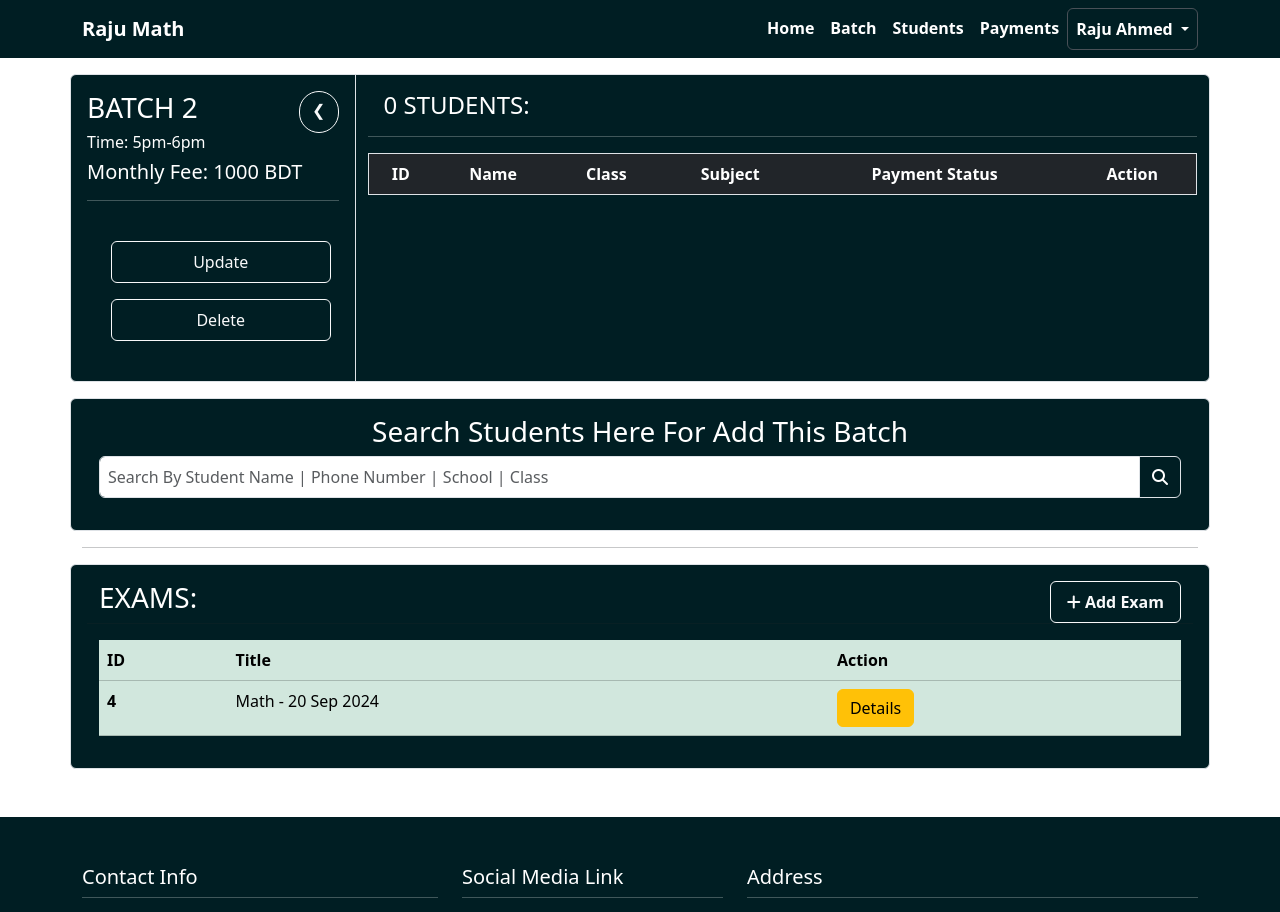
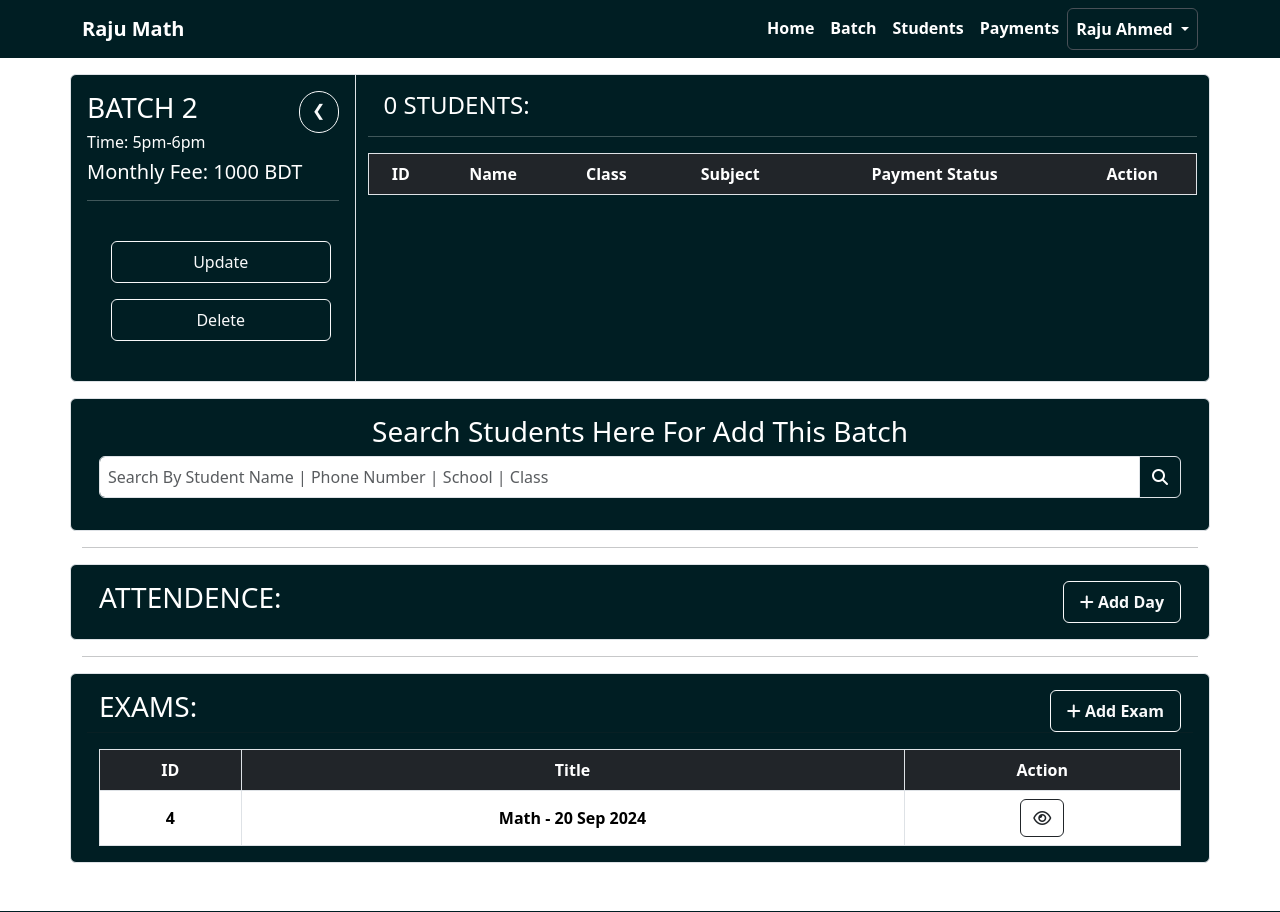
Before and after one commit to shahidafridi-swe/raju_math, a Django app: page /batches/batch_details/2/ in a window 1280 px wide. Shown: the top 912 px of the page. Run offline with Django 5.2, Linux system fonts and the light colour scheme; a user stored in the database is signed in; data comes from the database, SQL or seed files in the repository; both versions use the stored data as it was after the commit; lists and menus that the app fills with data are empty; some libraries are stand-ins or nearby versions.

Commit message:
add attendance day

```diff
--- a/batches/admin.py
+++ b/batches/admin.py
@@ -1,5 +1,6 @@
 from django.contrib import admin
-from .models import Batch
+from .models import Batch, Attendance
 
 
 admin.site.register(Batch)
+admin.site.register(Attendance)
--- a/batches/forms.py
+++ b/batches/forms.py
@@ -1,8 +1,18 @@
 from django import forms
-
-from .models import Batch
+from django.utils import timezone
+from .models import Batch,Attendance
 
 class BatchForm(forms.ModelForm):
     class Meta:
         model = Batch
         fields = ('title', 'level', 'day', 'time', 'fee')
+
+
+
+class AttendanceDateForm(forms.Form):
+    date = forms.DateField(widget=forms.TextInput(attrs={'type': 'date'}), initial=timezone.now)
+
+class AttendanceUpdateForm(forms.ModelForm):
+    class Meta:
+        model = Attendance
+        fields = ['is_attend']
--- a/batches/models.py
+++ b/batches/models.py
@@ -12,5 +12,16 @@ class Batch(models.Model):
     is_active = models.BooleanField(default=True)
     fee = models.IntegerField()
 
+    attendances = models.ManyToManyField('Attendance', blank=True, related_name="batches")
+
     def __str__(self) -> str:
         return self.title
+
+
+class Attendance(models.Model):
+    student = models.ForeignKey(Student, on_delete=models.CASCADE)
+    batch = models.ForeignKey(Batch, on_delete=models.CASCADE)
+    date = models.DateField()
+    is_attend = models.BooleanField(default=False)
+    def __str__(self):
+        return f"{self.student.user.first_name} - {self.batch.title} - {self.date} - {'Attended' if self.is_attend else 'Unattended'}"
--- a/batches/templates/batches/batch_details.html
+++ b/batches/templates/batches/batch_details.html
@@ -119,33 +119,88 @@
 </div>
 <hr>
 
+{% comment %} Attendence Part Start {% endcomment %}
+<div class="row border rounded p-3 bg-banner">
+    <div class='d-flex justify-content-between'>
+        <h3 class='text-uppercase text-white'>Attendence:</h3>
+        <button class="btn btn-outline-light fw-bold px-3" data-bs-toggle="modal" data-bs-target="#addAttendanceDayModal">
+            <i class="fa-solid fa-plus"></i> Add Day
+        </button>
+
+        <!-- Add Attendance Day Modal -->
+        <div class="modal fade" id="addAttendanceDayModal" data-bs-backdrop="static" data-bs-keyboard="false" tabindex="-1" aria-labelledby="addAttendanceDayModalLabel" aria-hidden="true">
+            <div class="modal-dialog">
+                <div class="modal-content border border-light rounded">
+                    <div class="modal-header brand-color">
+                        <h1 class="modal-title fs-5 text-white" id="addAttendanceDayModalLabel">Add Attendance Day</h1>
+                        <button type="button" class="btn-close bg-danger" data-bs-dismiss="modal" aria-label="Close"></button>
+                    </div>
+                    <div class="modal-body bg-banner p-3">
+                        <form method="POST" action="{% url 'batch_details' batch.id %}">
+                            {% csrf_token %}
+                            {{ attendance_form|crispy }}
+                            <button type="submit" class="btn btn-light">Add Attendance</button>
+                        </form>
+                    </div>
+                </div>
+            </div>
+        </div>
+        <!-- Add Attendance Day Modal end-->
+    </div>
+        {% if attendances %}
+    <div class="table-responsive">
+        <table class="table table-hover table-bordered align-middle text-center m-0">
+            <thead>
+                <tr>
+                    <th class="bg-dark text-white" scope="col">ID</th>
+                    <th class="bg-dark text-white" scope="col">Title</th>
+                    <th class="bg-dark text-white" scope="col">Action</th>
+                </tr>
+            </thead>
+            <tbody>
+                {% for attendance in attendances %}
+                <tr>
+                    <th class="my-text" scope="row">a</th>
+                    <td class="my-text">b</td>
+                    <td class="my-text">
+                        <a class="btn btn-outline-dark" href=""><i class="fa-regular fa-eye"></i></a>
+                    </td>
+                </tr>
+                {% endfor %}
+            </tbody>
+        </table>
+    </div>
+    {% endif %}
+
+</div>
+
+<hr>
 
 
+{% comment %} Exam Part Start {% endcomment %}
 <div class="row border rounded p-3 bg-banner">
     <div class='d-flex justify-content-between'>
         <h3 class='text-uppercase text-white'>Exams:</h3>
         <button class="btn btn-outline-light fw-bold px-3" data-bs-toggle="modal" data-bs-target="#addExamFormModal"><i class="fa-solid fa-plus"></i> Add Exam</button>
-
-
     </div>
     <hr>
     {% if exams %}
     <div class="container table-responsive">
-        <table class="table table-success table-hover">
+        <table class="table table-hover table-bordered align-middle text-center m-0">
             <thead>
                 <tr>
-                    <th scope="col">ID</th>
-                    <th scope="col">Title</th>
-                    <th scope="col">Action</th>
+                    <th class="bg-dark text-white" scope="col">ID</th>
+                    <th class="bg-dark text-white" scope="col">Title</th>
+                    <th class="bg-dark text-white" scope="col">Action</th>
                 </tr>
             </thead>
             <tbody>
                 {% for exam in exams %}
                 <tr>
-                    <th scope="row">{{ exam.id }}</th>
-                    <td>{{ exam.title }}</td>
-                    <td>
-                        <a class="btn btn-warning" href={% url "exam_details" exam.id %}>Details</a>
+                    <th class="my-text" scope="row">{{ exam.id }}</th>
+                    <td class="my-text">{{ exam.title }}</td>
+                    <td class="my-text">
+                        <a class="btn btn-outline-dark" href={% url "exam_details" exam.id %}><i class="fa-regular fa-eye"></i></a>
                     </td>
                 </tr>
                 {% endfor %}
@@ -161,12 +216,12 @@
 <!-- Add Exam Form Modal -->
 <div class="modal fade" id="addExamFormModal" data-bs-backdrop="static" data-bs-keyboard="false" tabindex="-1" aria-labelledby="addExamFormModalLabel" aria-hidden="true">
     <div class="modal-dialog">
-        <div class="modal-content">
+        <div class="modal-content border border-light rounded">
             <div class="modal-header brand-color ">
                 <h1 class="modal-title fs-5 text-white" id="addExamFormModalLabel">Add Exam Form</h1>
                 <button type="button" class="btn-close bg-danger" data-bs-dismiss="modal" aria-label="Close"></button>
             </div>
-            <div class="modal-body bg-banner p-3">
+            <div class="modal-body bg-banner p-3 ">
                 <form method="POST" action="">
                     {% csrf_token %}
                     {{ exam_form|crispy }}
--- a/batches/views.py
+++ b/batches/views.py
@@ -1,6 +1,6 @@
 from django.shortcuts import render, redirect,get_object_or_404
-from .models import Batch
-from .forms import BatchForm
+from .models import Batch, Attendance
+from .forms import BatchForm, AttendanceDateForm, AttendanceUpdateForm
 from students.models import Student
 from django.db.models import Q,Count
 from django.contrib import messages
@@ -30,13 +30,12 @@ def batches(request):
         'search_query': search_query
     }
     return render(request, 'batches/batches.html', context)
-
-
 @user_passes_test(superuser_required, login_url='home')
 def batchDetails(request, id):
     batch = get_object_or_404(Batch, id=id)
     search_query = request.GET.get('search_query', '')
 
+    # Handle student search
     if search_query:
         students = Student.objects.filter(
             Q(user__first_name__icontains=search_query) |
@@ -57,8 +56,26 @@ def batchDetails(request, id):
             student = Student.objects.get(id=student_id)
             batch.students.add(student)
             return redirect('batch_details', id=batch.id)
+
+        elif 'date' in request.POST:
+            # Handling attendance form submission
+            attendance_form = AttendanceDateForm(request.POST)
+            if attendance_form.is_valid():
+                date = attendance_form.cleaned_data['date']
+
+                # Check if attendance for the given date and batch already exists
+                if Attendance.objects.filter(batch=batch, date=date).exists():
+                    messages.error(request, f"Attendance for {date} has already been added for this batch.")
+                else:
+                    # Create attendance entries for each student in the batch
+                    for student in batch.students.all():
+                        Attendance.objects.create(student=student, batch=batch, date=date, is_attend=False)
+                    messages.success(request, f"Attendance for {date} added successfully.")
+
+                return redirect('batch_details', id=batch.id)
+
         else:
-            # Adding new exam
+            # Handling exam form submission
             exam_form = ExamForm(request.POST)
             if exam_form.is_valid():
                 new_exam = exam_form.save(commit=False)
@@ -66,14 +83,17 @@ def batchDetails(request, id):
                 new_exam.save()
                 return redirect('batch_details', id=batch.id)
     else:
+        attendance_form = AttendanceDateForm()
         exam_form = ExamForm()
-
+    attendances = Attendance.objects.filter(batch=batch)
     context = {
         'students': students,
         'search_query': search_query,
         'batch': batch,
         'exams': exams,
-        'exam_form': exam_form
+        'exam_form': exam_form,
+        'attendances':attendances,
+        'attendance_form': attendance_form,  # Pass the attendance form
     }
 
     return render(request, "batches/batch_details.html", context)
--- a/students/templates/students/add_student.html
+++ b/students/templates/students/add_student.html
@@ -11,7 +11,7 @@
             <h3 class='text-uppercase text-white fw-bold'>Add Student Form</h3>
             <a class='btn btn-outline-light rounded-pill'  href="{% url 'students' %}"> &#10094 </a>
         </div>
-        <hr>
+        <hr class="broder border-light">
         <div class="row">
             <div class="col-md-6">
                 {{ form.phone|as_crispy_field }}
```
Also changed, not shown: exams/templates/exams/exam_update.html (+5 -5 lines), batches/migrations/0005_attendance_batch_attendances.py (added), db.sqlite3.
